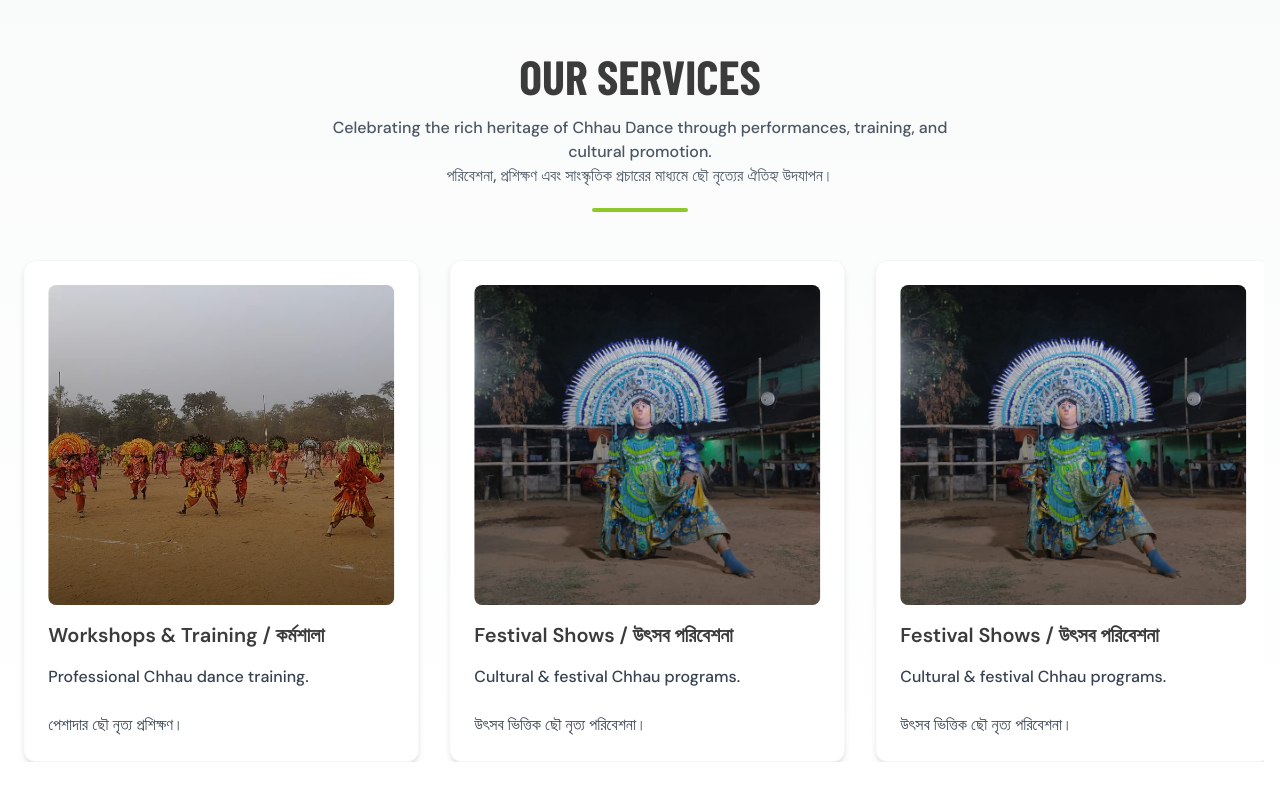
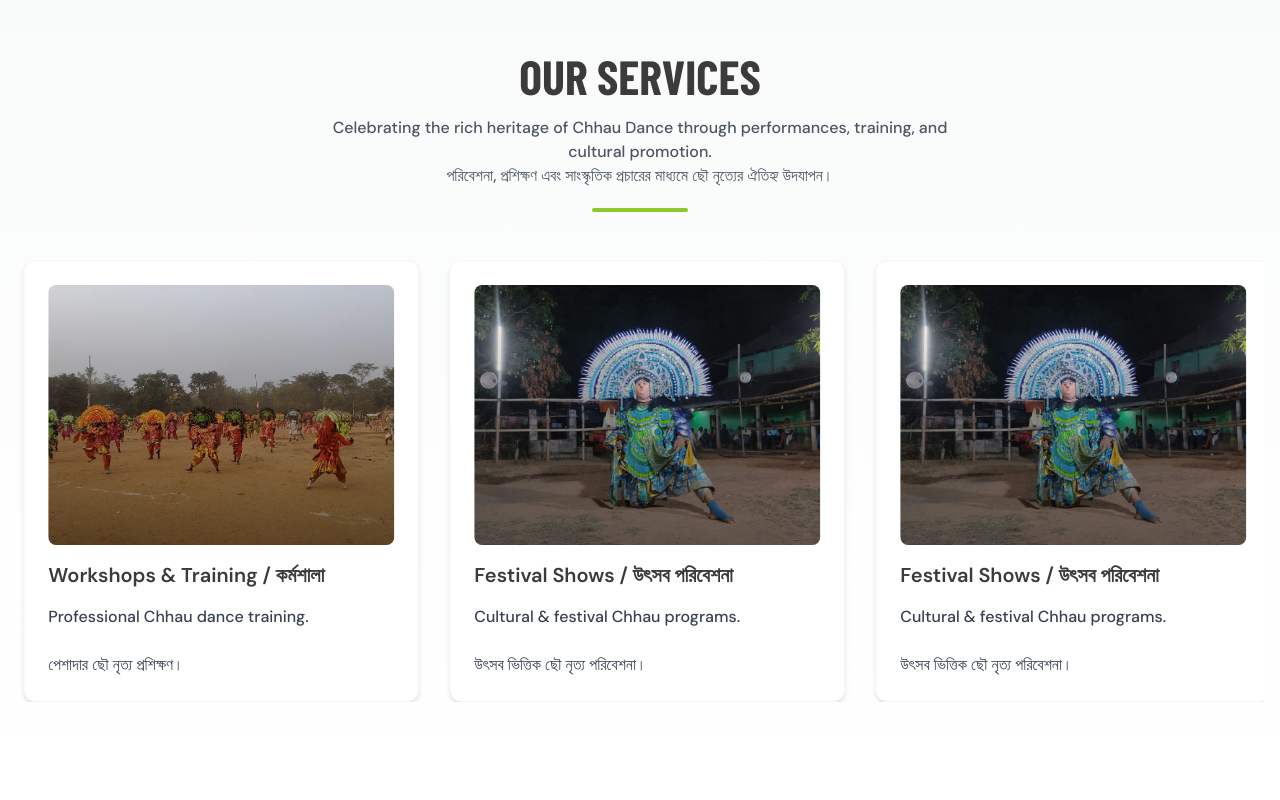
Before and after one commit to CoderSwarup03/Chow-Dance-Website, a plain HTML site: page index.html in a window 1280 px wide. Shown: the part 1513-2313 px from the top of the page. After the commit the page ends 2279 px from the top, so only its background shows below. Drawn offline with nearby package versions, Linux system fonts and the light colour scheme; a web font is replaced by a local one.

Commit message:
verified

```diff
--- a/index.html
+++ b/index.html
@@ -99,7 +99,7 @@
                 <button id="closeMenu" class="text-3xl text-[#8ec92b]">✕</button>
             </div>
             <ul class="flex flex-col items-center gap-6 dm-sans uppercase text-lg font-semibold mt-10">
-                <li><a href="#" class="text-[#8ec92b] hover:text-[#3b3b3b]">Home</a></li>
+                <li><a href="./index.html" class="text-[#8ec92b] hover:text-[#3b3b3b]">Home</a></li>
                 <li class="w-full text-center">
                     <button id="pagesToggle" class="w-full text-[#8ec92b] hover:text-[#3b3b3b]">Pages ▼</button>
                     <ul id="pagesMenu" class="hidden mt-3 bg-gray-100 rounded-md">
@@ -242,17 +242,20 @@
                 <div class="swiper-wrapper">
 
                     <!-- Service 1 -->
-                    <div class="swiper-slide">
+                    <div class="swiper-slide h-auto">
                         <div
-                            class="group bg-white p-6 rounded-xl shadow-md hover:shadow-2xl transition-all duration-500 border border-gray-100 flex flex-col gap-4">
-                            <div class="relative overflow-hidden rounded-lg">
-                                <img src="./imagees/stage-program.jpeg" alt=""
-                                    class="h-[40vh] w-full object-cover transform group-hover:scale-110 transition duration-700">
+                            class="group bg-white p-6 rounded-xl shadow-md hover:shadow-2xl transition-all duration-500 border border-gray-100 flex flex-col gap-4 h-full">
+
+                            <div class="relative overflow-hidden rounded-lg h-[260px]">
+                                <img src="./imagees/stage-program.jpeg" alt="stage program"
+                                    class="w-full h-full object-cover transform group-hover:scale-105 transition-all duration-700 ease-in-out">
                                 <div class="absolute inset-0 bg-gradient-to-t from-black/50 to-transparent"></div>
                             </div>
+
                             <h3 class="text-xl font-semibold dm-sans text-[#3b3b3b] group-hover:text-[#8ec92b]">
                                 Stage Performances / মঞ্চ পরিবেশনা
                             </h3>
+
                             <p class="text-gray-700 dm-sans">
                                 Live traditional Chhau dance performances.
                                 <br><br>
@@ -262,17 +265,20 @@
                     </div>
 
                     <!-- Service 2 -->
-                    <div class="swiper-slide">
+                    <div class="swiper-slide h-auto">
                         <div
-                            class="group bg-white p-6 rounded-xl shadow-md hover:shadow-2xl transition-all duration-500 border border-gray-100 flex flex-col gap-4">
-                            <div class="relative overflow-hidden rounded-lg">
+                            class="group bg-white p-6 rounded-xl shadow-md hover:shadow-2xl transition-all duration-500 border border-gray-100 flex flex-col gap-4 h-full">
+
+                            <div class="relative overflow-hidden rounded-lg h-[260px]">
                                 <img src="./imagees/work-shop-trainning.jpeg" alt=""
-                                    class="h-[40vh] w-full object-cover transform group-hover:scale-110 transition duration-700">
+                                    class="w-full h-full object-cover transform group-hover:scale-105 transition-all duration-700 ease-in-out">
                                 <div class="absolute inset-0 bg-gradient-to-t from-black/50 to-transparent"></div>
                             </div>
+
                             <h3 class="text-xl font-semibold dm-sans text-[#3b3b3b] group-hover:text-[#8ec92b]">
                                 Workshops & Training / কর্মশালা
                             </h3>
+
                             <p class="text-gray-700 dm-sans">
                                 Professional Chhau dance training.
                                 <br><br>
@@ -282,17 +288,20 @@
                     </div>
 
                     <!-- Service 3 -->
-                    <div class="swiper-slide">
+                    <div class="swiper-slide h-auto">
                         <div
-                            class="group bg-white p-6 rounded-xl shadow-md hover:shadow-2xl transition-all duration-500 border border-gray-100 flex flex-col gap-4">
-                            <div class="relative overflow-hidden rounded-lg">
+                            class="group bg-white p-6 rounded-xl shadow-md hover:shadow-2xl transition-all duration-500 border border-gray-100 flex flex-col gap-4 h-full">
+
+                            <div class="relative overflow-hidden rounded-lg h-[260px]">
                                 <img src="./imagees/program2.jpeg" alt=""
-                                    class="h-[40vh] w-full object-cover transform group-hover:scale-110 transition duration-700">
+                                    class="w-full h-full object-cover transform group-hover:scale-105 transition-all duration-700 ease-in-out">
                                 <div class="absolute inset-0 bg-gradient-to-t from-black/50 to-transparent"></div>
                             </div>
+
                             <h3 class="text-xl font-semibold dm-sans text-[#3b3b3b] group-hover:text-[#8ec92b]">
                                 Festival Shows / উৎসব পরিবেশনা
                             </h3>
+
                             <p class="text-gray-700 dm-sans">
                                 Cultural & festival Chhau programs.
                                 <br><br>
@@ -301,18 +310,21 @@
                         </div>
                     </div>
 
-                    <!-- Repeat remaining services same way -->
-                    <div class="swiper-slide">
+                    <!-- Service 4 -->
+                    <div class="swiper-slide h-auto">
                         <div
-                            class="group bg-white p-6 rounded-xl shadow-md hover:shadow-2xl transition-all duration-500 border border-gray-100 flex flex-col gap-4">
-                            <div class="relative overflow-hidden rounded-lg">
+                            class="group bg-white p-6 rounded-xl shadow-md hover:shadow-2xl transition-all duration-500 border border-gray-100 flex flex-col gap-4 h-full">
+
+                            <div class="relative overflow-hidden rounded-lg h-[260px]">
                                 <img src="./imagees/program2.jpeg" alt=""
-                                    class="h-[40vh] w-full object-cover transform group-hover:scale-110 transition duration-700">
+                                    class="w-full h-full object-cover transform group-hover:scale-105 transition-all duration-700 ease-in-out">
                                 <div class="absolute inset-0 bg-gradient-to-t from-black/50 to-transparent"></div>
                             </div>
+
                             <h3 class="text-xl font-semibold dm-sans text-[#3b3b3b] group-hover:text-[#8ec92b]">
                                 Festival Shows / উৎসব পরিবেশনা
                             </h3>
+
                             <p class="text-gray-700 dm-sans">
                                 Cultural & festival Chhau programs.
                                 <br><br>
@@ -320,13 +332,13 @@
                             </p>
                         </div>
                     </div>
+
                 </div>
             </div>
 
+
         </div>
     </section>
-
-
 
 
 
```
